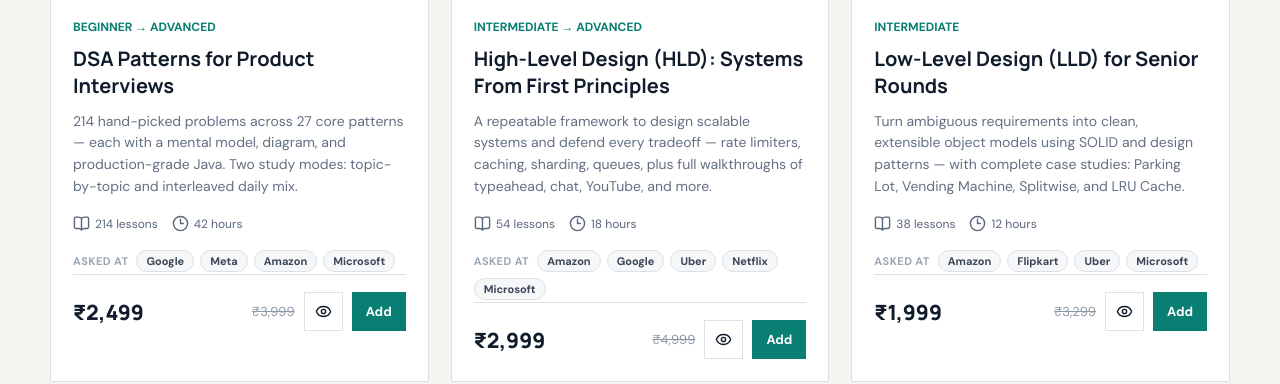
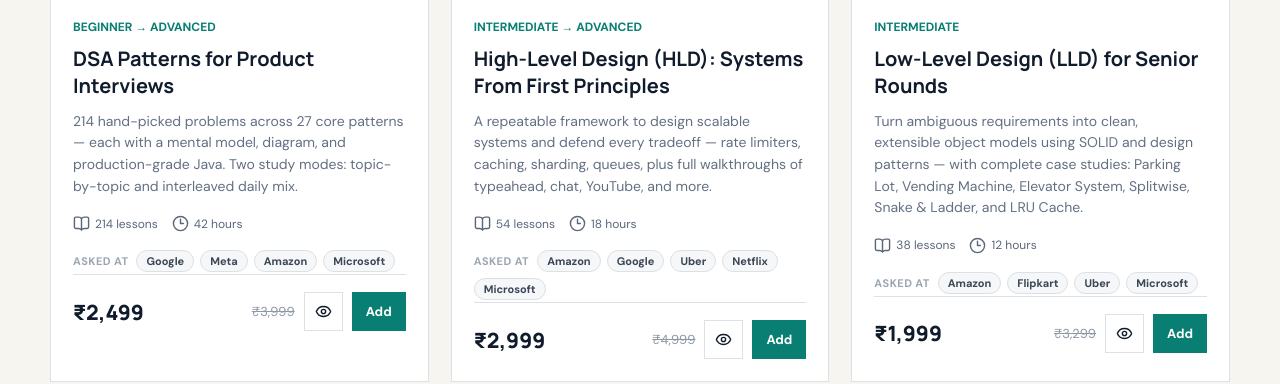
Before and after one commit to ankitjain004/blas, a website: page index.html in a window 1280 px wide. Shown: the part 1464-1848 px from the top of the page. Drawn offline with nearby package versions, Linux system fonts and the light colour scheme; no server answers.

Commit message:
Storefront: list all 6 LLD case studies; add company-tag disclaimer to preview page

```diff
--- a/index.html
+++ b/index.html
@@ -51,7 +51,7 @@
     const courses=[
       {id:"dsa",category:"coding",level:"Beginner → Advanced",title:"DSA Patterns for Product Interviews",description:"214 hand-picked problems across 27 core patterns — each with a mental model, diagram, and production-grade Java. Two study modes: topic-by-topic and interleaved daily mix.",lessons:214,hours:42,price:2499,oldPrice:3999,badge:"Bestseller",companies:["Google","Meta","Amazon","Microsoft"],image:"https://images.unsplash.com/photo-1555066931-4365d14bab8c?auto=format&fit=crop&w=900&q=82",preview:"dsalgo/index.html"},
       {id:"system",category:"design",level:"Intermediate → Advanced",title:"High-Level Design (HLD): Systems From First Principles",description:"A repeatable framework to design scalable systems and defend every tradeoff — rate limiters, caching, sharding, queues, plus full walkthroughs of typeahead, chat, YouTube, and more.",lessons:54,hours:18,price:2999,oldPrice:4999,badge:"Most popular",companies:["Amazon","Google","Uber","Netflix","Microsoft"],image:"https://images.unsplash.com/photo-1558494949-ef010cbdcc31?auto=format&fit=crop&w=900&q=82",preview:"system-design/index.html"},
-      {id:"lld",category:"design",level:"Intermediate",title:"Low-Level Design (LLD) for Senior Rounds",description:"Turn ambiguous requirements into clean, extensible object models using SOLID and design patterns — with complete case studies: Parking Lot, Vending Machine, Splitwise, and LRU Cache.",lessons:38,hours:12,price:1999,oldPrice:3299,badge:"New",companies:["Amazon","Flipkart","Uber","Microsoft"],image:"https://images.unsplash.com/photo-1454165804606-c3d57bc86b40?auto=format&fit=crop&w=900&q=82",preview:"lld/index.html"},
+      {id:"lld",category:"design",level:"Intermediate",title:"Low-Level Design (LLD) for Senior Rounds",description:"Turn ambiguous requirements into clean, extensible object models using SOLID and design patterns — with complete case studies: Parking Lot, Vending Machine, Elevator System, Splitwise, Snake & Ladder, and LRU Cache.",lessons:38,hours:12,price:1999,oldPrice:3299,badge:"New",companies:["Amazon","Flipkart","Uber","Microsoft"],image:"https://images.unsplash.com/photo-1454165804606-c3d57bc86b40?auto=format&fit=crop&w=900&q=82",preview:"lld/index.html"},
       {id:"bundle",category:"coding design",level:"Complete program",title:"The Complete Interview Bundle — DSA + HLD + LLD",description:"All three tracks in one structured path. ₹7,497 if bought separately — save ₹1,498.",lessons:306,hours:72,price:5999,oldPrice:7497,badge:"Best value",companies:["Google","Meta","Amazon","Microsoft"],image:"https://images.unsplash.com/photo-1521737711867-e3b97375f902?auto=format&fit=crop&w=900&q=82",preview:"dsalgo/index.html"},
       {id:"career",category:"career",level:"All levels",title:"The Senior Engineer Playbook",description:"Build technical influence, communicate tradeoffs, lead projects, and create a promotion-ready body of work.",lessons:31,hours:9,price:1499,oldPrice:2499,badge:"Coming soon",image:"https://images.unsplash.com/photo-1556761175-b413da4baf72?auto=format&fit=crop&w=900&q=82",preview:"#",soon:true},
       {id:"architecture",category:"design career",level:"Advanced",title:"Architecture Stories from Production",description:"Learn to discuss scale, incidents, migrations, and tradeoffs through real senior-engineering case studies.",lessons:26,hours:8,price:1799,oldPrice:2999,badge:"Coming soon",image:"https://images.unsplash.com/photo-1552664730-d307ca884978?auto=format&fit=crop&w=900&q=82",preview:"#",soon:true}
```
Also changed, not shown: preview.html (+1 -1 lines).
